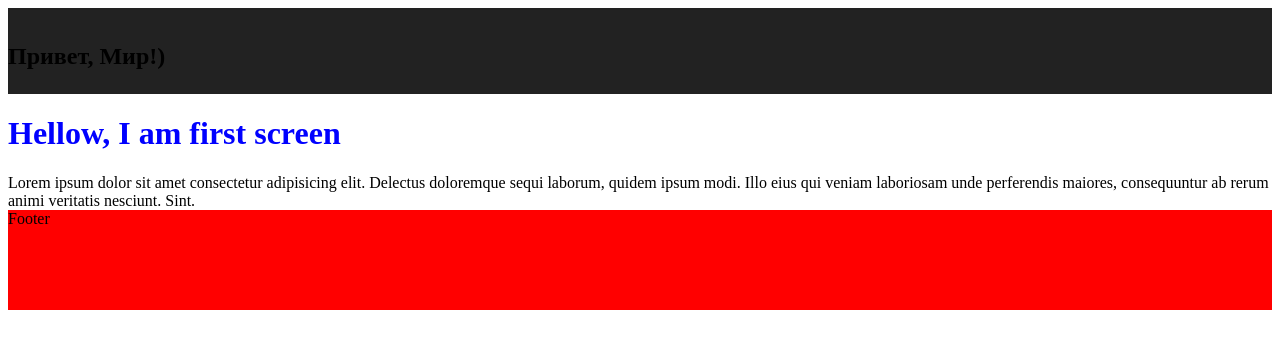
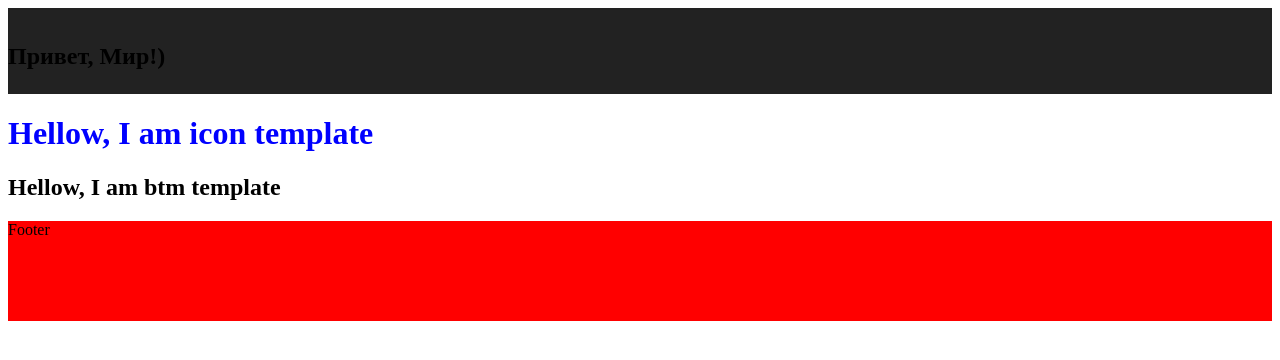
Before and after one commit to mbugaenkoo/bittom-constructor, a website: page dev/index.html in a window 1280 px wide. Drawn offline with nearby package versions, Linux system fonts and the light colour scheme; files that its build step writes are made by us from their sources.

Commit message:
build: create icons and buttons templated

```diff
--- a/dev/index.html
+++ b/dev/index.html
@@ -1,6 +1,7 @@
 @@include('templates/head.html')
 @@include('templates/header.html')
 <main class="wrapper home">
-    @@include('templates/first-screen.html')
+    @@include('templates/section-icon.html')
+    @@include('templates/section-btn.html')
 </main>
 @@include('templates/footer.html')
--- a/dev/templates/first-screen.html
+++ /dev/null
@@ -1,4 +0,0 @@
-<div class="container">
-    <h1>Hellow, I am first screen</h1>
-    Lorem ipsum dolor sit amet consectetur adipisicing elit. Delectus doloremque sequi laborum, quidem ipsum modi. Illo eius qui veniam laboriosam unde perferendis maiores, consequuntur ab rerum animi veritatis nesciunt. Sint.
-</div>
--- /dev/null
+++ b/dev/templates/section-btn.html
@@ -0,0 +1,3 @@
+<div class="container">
+    <h2>Hellow, I am btm template</h2>
+</div>
--- /dev/null
+++ b/dev/templates/section-icon.html
@@ -0,0 +1,3 @@
+<div class="container">
+    <h1>Hellow, I am icon template</h1>
+</div>
```
